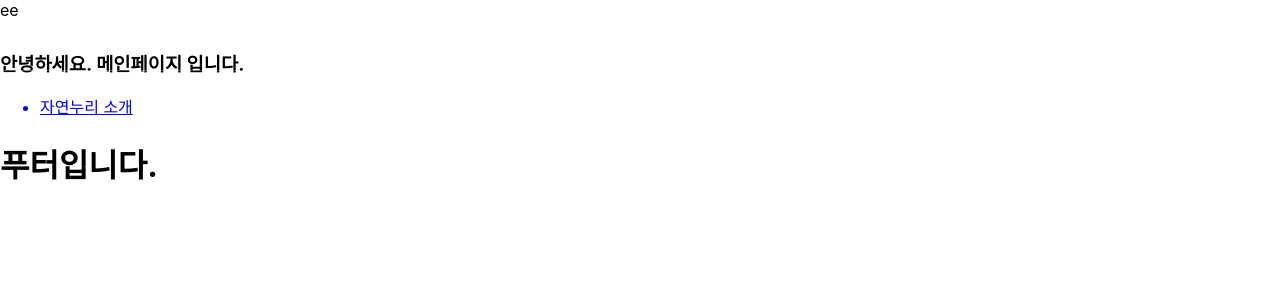
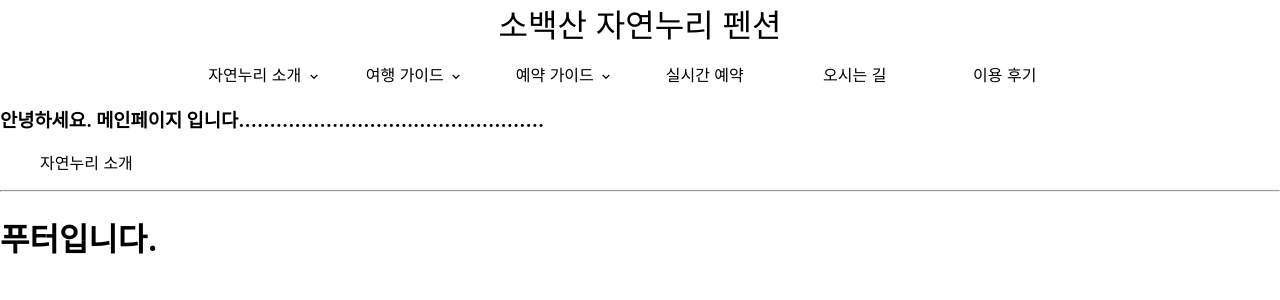
Before and after one commit to dev-seungeun/jayeon_nuri, a React (Create React App) app: page / in a window 1280 px wide. Shown: the top 300 px of the page. Built offline with nearby package versions, Linux system fonts and the light colour scheme.

Commit message:
헤더 작업

```diff
--- a/public/index.html
+++ b/public/index.html
@@ -3,6 +3,7 @@
   <head>
     <meta charset="utf-8" />
     <link rel="icon" href="%PUBLIC_URL%/favicon.ico" />
+    <link rel="stylesheet" href="https://use.fontawesome.com/releases/v5.6.3/css/all.css" crossorigin="anonymous">
     <meta name="viewport" content="width=device-width, initial-scale=1" />
     <meta name="theme-color" content="#000000" />
     <meta
--- /dev/null
+++ b/src/css/header.css
@@ -0,0 +1,135 @@
+Header {
+    max-width: 1280px;
+    margin: 0 auto;
+    display: flex;
+    justify-content: space-between;
+    align-items: center;
+    color: white;
+    background-color: lightgray;
+}
+
+a {
+    text-decoration: none;
+    color: black;
+}
+
+ul .inner_ul {
+    padding: 0;
+    padding: 0 0 0 30px;
+    z-index: 1000;
+}
+ul .inner_ul li {
+    margin: 15px 0 0 0;
+    font-size: 13px;
+    text-align: left;
+}
+
+li {
+    list-style: none;
+    cursor: pointer;
+}
+
+#dimmed {
+    position: fixed;
+    top: 0;
+    left:0;
+    z-index: 300;
+    width: 100%;
+    height: 100%;
+    background-color: rgba(0,0,0,0.5);
+}
+.menuDownIcon {
+    transform: translateY(20%);
+}
+
+.logo {
+    margin: 0 1rem;
+    font-size: 2rem;
+    text-align: center;
+}
+
+.header__menulist {
+    display: flex;
+    justify-content: center;
+    padding :0;
+}
+
+.header__menulist li {
+    width: 150px;
+    text-align: center;
+}
+
+.header__left {
+    display: flex;
+}
+
+.toggle {
+    display: none;
+    font-size: 1.5rem;
+    padding: 1rem 1rem;
+    width: 20px;
+    cursor: pointer;
+}
+
+@media screen and (max-width: 768px) {
+
+    .header__menulist {
+        flex-direction: column;
+        width: 230px;
+        background-color: white;
+        padding: 0 0 0 50px;
+    }
+
+    .header__menulist li {
+        margin: 0 0 1rem 0;
+        padding: 0;
+        font-size: 15px;
+    }
+
+    ul .inner_ul {
+        padding: 0 0 0 20px;
+    }
+    ul .inner_ul li {
+        margin: 15px 0 0 0;
+        font-size: 13px;
+    }
+
+    .toggle {
+        display: block;
+        float: left;
+    }
+
+    .logo {
+        padding: 1rem 1rem;
+        font-size: 1.5rem;
+        text-align: center;
+    }
+
+    .menuwrap svg {
+        font-size: 1.5rem;
+    }
+    .menuwrap {
+        position: fixed;
+        top: 0;
+        left: -300px; /* 너비 300px 인 사이드바를 왼쪽으로 300px 이동시켜 화면에 보이지 않게 함 */
+        z-index: 400;
+        overflow-y: scroll;
+        width: 300px; /* 너비 */
+        height: 100%;
+        padding: 0 10px 10px 0;
+        box-sizing: border-box;
+        transition: left .3s ease-in-out; /* 0.3초 동안 이동 애니메이션 */
+        background-color: white;
+    }
+}
+
+
+::-webkit-scrollbar {
+    width: 5px;
+}
+::-webkit-scrollbar-thumb {
+    background-color: lightgray;
+}
+::-webkit-scrollbar-track {
+    background-color: white;
+}
--- a/src/pages/Footer.js
+++ b/src/pages/Footer.js
@@ -3,6 +3,7 @@ import React from 'react';
 function Footer(props) {
     return (
         <>
+            <hr />
             <h1>푸터입니다.</h1>
         </>
     );
--- a/src/pages/Header.js
+++ b/src/pages/Header.js
@@ -1,36 +1,133 @@
-import React from 'react';
-import { Link } from 'react-router-dom';
+import React, {useState, useEffect} from 'react';
+import {Link} from 'react-router-dom';
+import styled from "styled-components";
+import { FontAwesomeIcon } from "@fortawesome/react-fontawesome";
+import { faApple } from "@fortawesome/free-brands-svg-icons";
+import { faBars, faTimes } from "@fortawesome/free-solid-svg-icons";
+import { BiChevronDown } from "react-icons/bi";
 
-
-const test = {
-    zIndex: 999,
-    position: "fixed",
-    top: "0px",
-    marginLeft: "0px",
-    height: "70px",
-    width: "733px",
-    left: "0px",
-    borderWidth: "0 0 1px",
-    borderColor: "rgba(255, 255, 255, 0.3)",
-    borderStyle: "solid"
-}
-const menu = {
-    "border-width": "0 0 1px",
-    "border-color": "rgba(255, 255, 255, 0.3)",
-    "border-style": "solid"
-}
+import "../css/header.css";
 
 function Header(props) {
+
+    const [isToggled, setIsToggled] = useState(false);
+    const [showInroduceChild, setShowIntroduceChild] = useState(false);
+    const [showAroundGuideChild, setShowAroundGuideChild] = useState(false);
+    const [showReservationGuide, setShowReservationGuideChild] = useState(false);
+
+    const Header = styled.div`
+        @media screen and (max-width: 768px) {
+            flex-wrap: wrap;
+            .menuwrap {
+                left: ${(isToggled ? "0" : "-300px")};
+             }
+        }
+    `;
+
+    const handleSubMenuOpen = (e) => {
+        if(e.target.classList.contains("introduce")) {
+            console.log("???")
+            setShowIntroduceChild(!showInroduceChild);
+            setShowAroundGuideChild(false);
+            setShowReservationGuideChild(false);
+        }else if(e.target.classList.contains("around_guide")) {
+            setShowAroundGuideChild(!showAroundGuideChild);
+            setShowIntroduceChild(false);
+            setShowReservationGuideChild(false);
+        }else if(e.target.classList.contains("reservation_guide")) {
+            setShowReservationGuideChild(!showReservationGuide);
+            setShowIntroduceChild(false);
+            setShowAroundGuideChild(false);
+        }else {
+            setShowReservationGuideChild(false);
+            setShowIntroduceChild(false);
+            setShowAroundGuideChild(false);
+            setIsToggled(false);
+        }
+    }
+
+    const handleDimmed = (e) => {
+        setIsToggled(false);
+    }
+
+    useEffect(() => {
+        if(isToggled) { //메뉴펼침
+            // document.querySelector('.menuwrap').classList.add('on');
+            document.body.style.overflow = "hidden";
+        }else { //메뉴닫힘
+            // document.querySelector('.menuwrap').classList.remove('on');
+            document.body.style.overflow = "unset";
+        }
+    }, [isToggled]);
+
     return (
-        <>
-            <div id="inline_header_mobile" style={{minHeight: "30px", height: "auto"}} className="tansparent_bg first_scroll_fixed">
-                <div data-type="section-wrap"
-                     className="inline-section-wrap fixed_transform _fixed_header_section scroll-to-fixed-fixed2"
-                     id="s201804135ad016fe17a28"
-                     style={test}>ee
+
+            <Header id="header">
+                {isToggled && <div id="dimmed" onClick={handleDimmed}></div>}
+
+                {/* 햄버거 버튼(bar) */}
+                <div className="toggle" onClick={() => { setIsToggled(!isToggled); }}>
+                    <FontAwesomeIcon icon={faBars}/>
                 </div>
-            </div>
-        </>
+
+                {/* Apple 로고 */}
+                <div className="logo">
+                    소백산 자연누리 펜션
+                    {/*<FontAwesomeIcon icon={faApple}/>*/}
+                </div>
+
+                {/* 메뉴 리스트 */}
+                <div className="menuwrap">
+                    {/* 햄버거 버튼(bar) */}
+                    <div className="toggle" onClick={() => { setIsToggled(!isToggled); }}>
+                        <FontAwesomeIcon icon={faTimes}/>
+                    </div>
+                    <nav id="menu">
+                        <ul className="header__menulist">
+                            <li className="introduce" onClick={handleSubMenuOpen}>
+                                자연누리 소개 <BiChevronDown className="menuDownIcon introduce" onClick={handleSubMenuOpen} />
+                                { showInroduceChild &&
+                                <ul className="inner_ul">
+                                    <li><Link to="/introduce">자연누리 둘러보기</Link></li>
+                                    <li><Link to="/room1">객실 1,2,3호</Link></li>
+                                    <li><Link to="/room5">객실 5,6호</Link></li>
+                                    <li><Link to="/caravan1">카라반 1호</Link></li>
+                                    <li><Link to="/caravan2">카라반 2호</Link></li>
+                                    <li><Link to="/caravan3">카라반 3호</Link></li>
+                                    <li><Link to="/caravan4">카라반 4호</Link></li>
+                                </ul> }
+                            </li>
+                            <li className="around_guide" onClick={handleSubMenuOpen}>
+                                여행 가이드 <BiChevronDown className="menuDownIcon around_guide" onClick={handleSubMenuOpen} />
+                                { showAroundGuideChild &&
+                                <ul className="inner_ul">
+                                    <li><Link to="/around">주변 여행지</Link></li>
+                                    <li><Link to="/mountain">소백산 등산로</Link></li>
+                                </ul> }
+                            </li>
+                            <li className="reservation_guide" onClick={handleSubMenuOpen} >
+                                예약 가이드 <BiChevronDown className="menuDownIcon reservation_guide" onClick={handleSubMenuOpen} />
+                                { showReservationGuide &&
+                                <ul className="inner_ul">
+                                    <li><Link to="/reservation">예약 현황</Link></li>
+                                    <li><Link to="/terms_of_use">이용 수칙</Link></li>
+                                    <li><Link to="/use_price">이용 가격</Link></li>
+                                </ul> }
+                            </li>
+                            <li className="reservation" onClick={handleSubMenuOpen}>
+                                <Link to="/reservation">실시간 예약 <BiChevronDown className="menuDownIcon" style={{visibility:"hidden"}} /></Link>
+                            </li>
+                            <li className="way_to_come" onClick={handleSubMenuOpen}>
+                                <Link to="/way_to_come"> 오시는 길 <BiChevronDown className="menuDownIcon" style={{visibility:"hidden"}} /></Link>
+                            </li>
+                            <li className="reviews" onClick={handleSubMenuOpen}>
+                                <Link to="/reviews">이용 후기 <BiChevronDown className="menuDownIcon" style={{visibility:"hidden"}} /></Link>
+                            </li>
+                        </ul>
+                    </nav>
+                </div>
+
+            </Header>
     );
 }
 
--- a/src/pages/Main.js
+++ b/src/pages/Main.js
@@ -4,7 +4,7 @@ import { Link } from 'react-router-dom';
 const Main = (props) => {
     return (
         <>
-            <h3>안녕하세요. 메인페이지 입니다.</h3>
+            <h3>안녕하세요. 메인페이지 입니다.................................................</h3>
             <ul>
                 <Link to="/introduce"><li>자연누리 소개</li></Link>
             </ul>
```
Also changed, not shown: package.json (+7 -0 lines), 1 other file (tests, documents, lock files or other folders).
